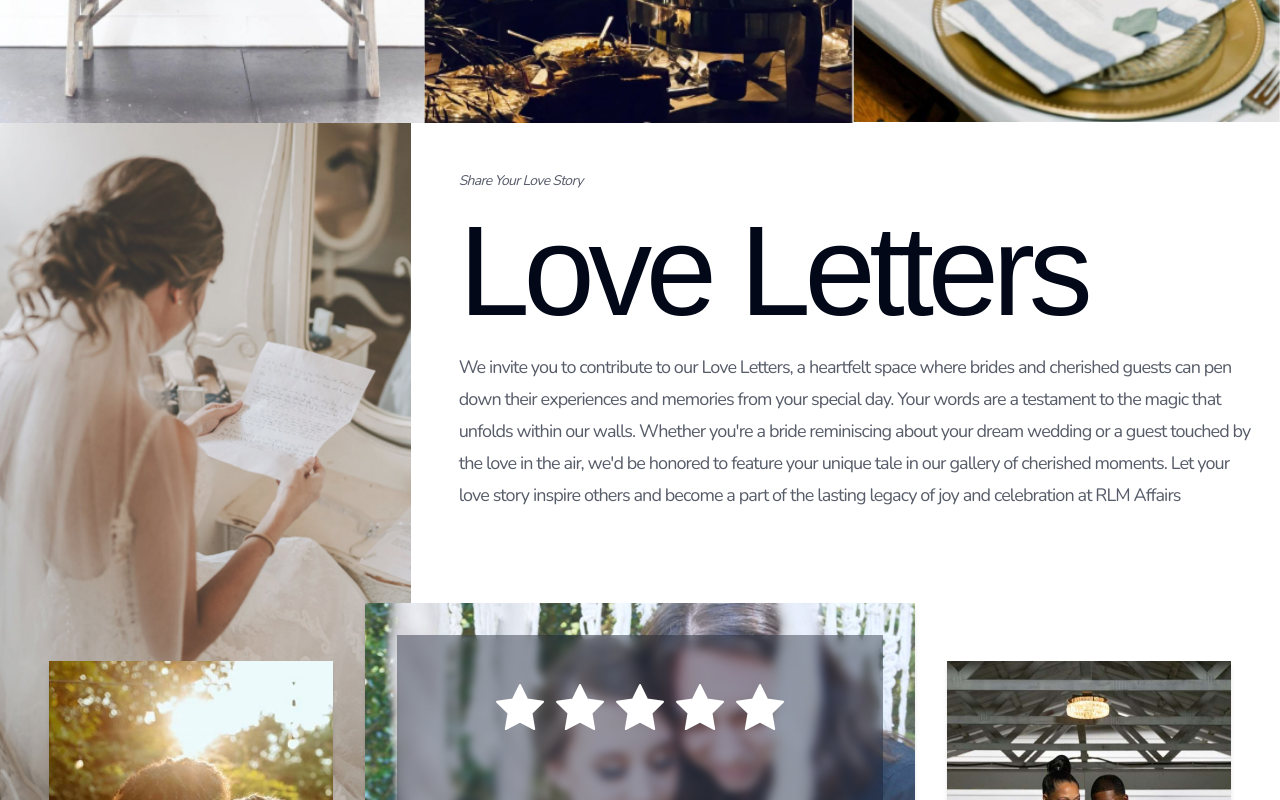
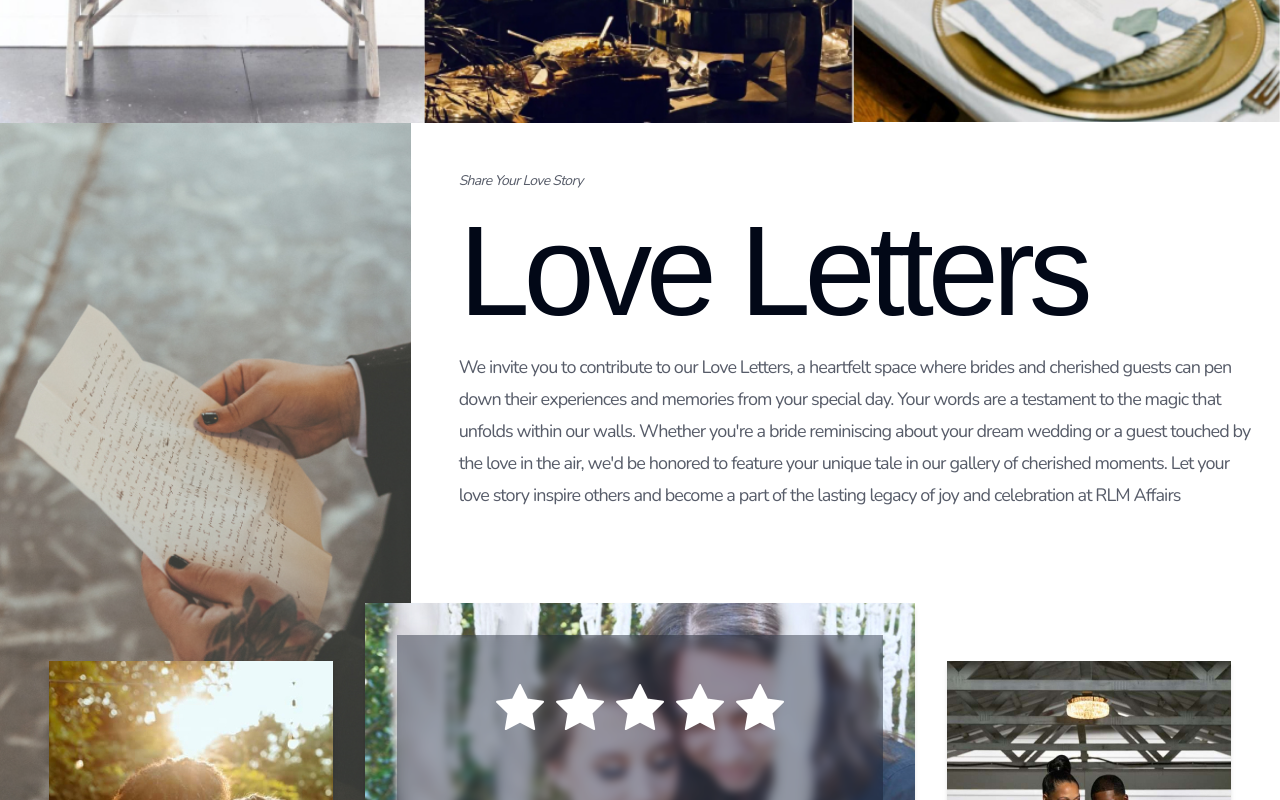
Before and after one commit to Dillonzellis/rlmaffairs-v4, a Next.js app: page / in a window 1280 px wide. Shown: the part 3680-4480 px from the top of the page. Built offline with nearby package versions, Linux system fonts and the light colour scheme; a web font is replaced by a local one.

Commit message:
stlye: update love letter img feat

```diff
--- a/src/components/sections/home/LoveLetters.tsx
+++ b/src/components/sections/home/LoveLetters.tsx
@@ -10,7 +10,8 @@ export const LoveLetters = () => {
     <section id="love-letters" className="pb-8 md:pb-80">
       <div className="grid-cols-6 gap-6 md:grid">
         <Image
-          src="/love-letters.jpg"
+          // src="/love-letters.jpg"
+          src="/love-note-feat.jpg"
           alt=""
           height={758}
           width={423}
```
Also changed, not shown: public/love-note-feat.jpg (added).
